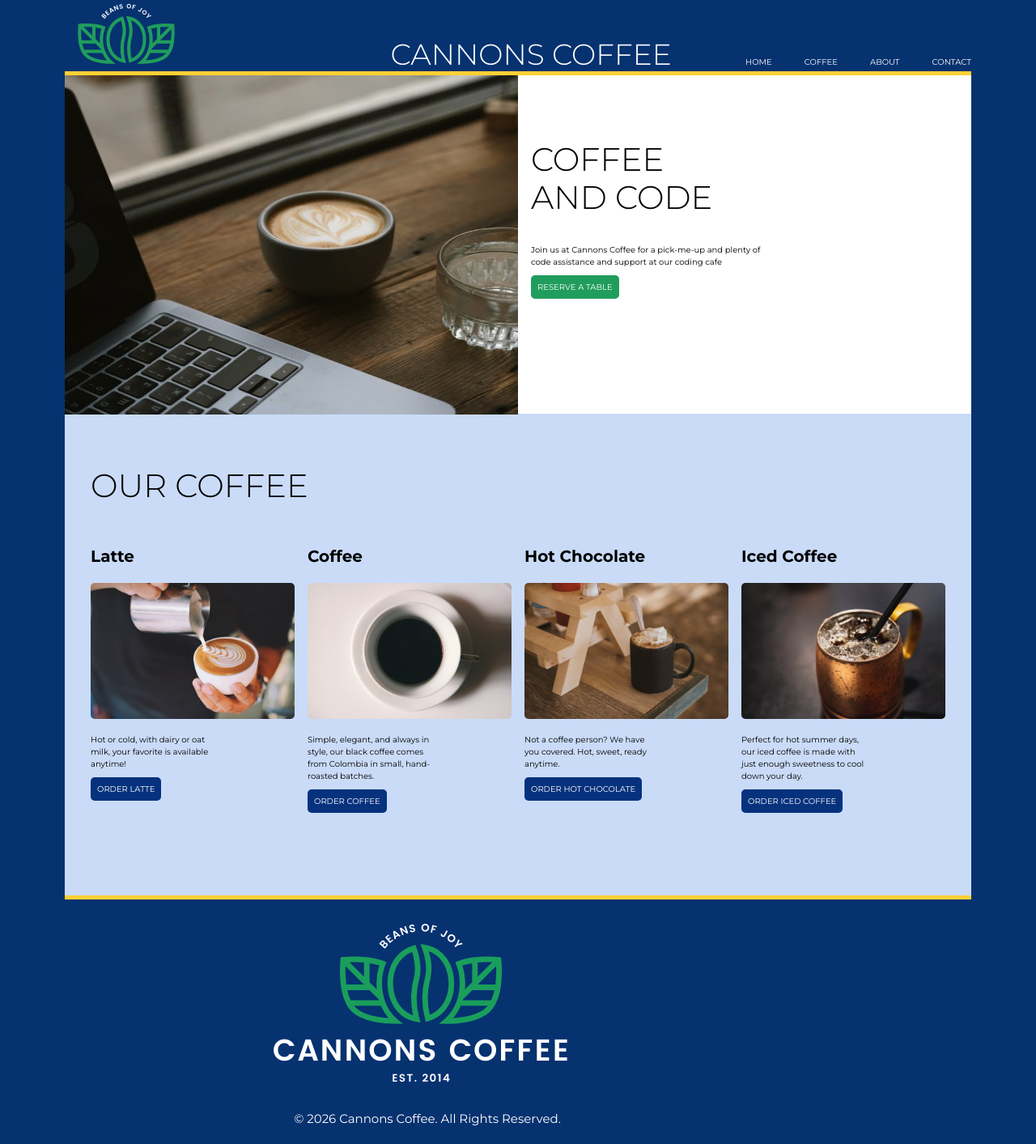
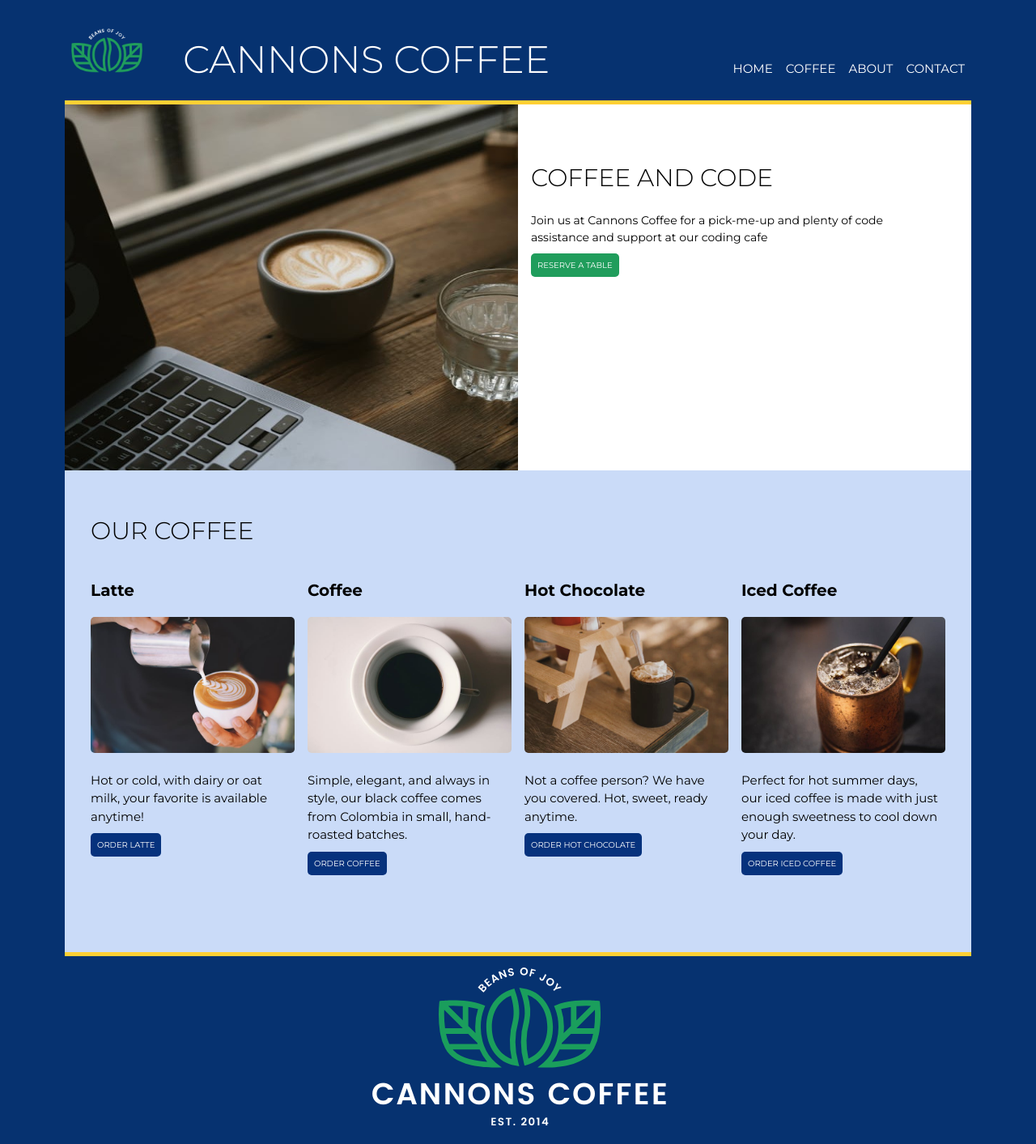
Before and after one commit to RitaPope/cannons-coffee, a plain HTML site: page index.html in a window 1280 px wide. Shown: the top 1413 px of the page at 81% size. Drawn offline with Linux system fonts and the light colour scheme.

Commit message:
“message”

```diff
--- a/css/styles.css
+++ b/css/styles.css
@@ -40,33 +40,35 @@ header {
   text-transform: uppercase;
   display: flex;
   flex-flow: row wrap;
-	gap: 0.5rem;
+  /* gap: 0.5rem; */
   margin: 0 auto;
   text-align: center;
   justify-content: center;
   padding-bottom: 1rem;
+margin-top: 1rem;
 }
 
 .logo1 {
-	width: 151px;
-	margin: 0 auto;
+  width: 100px;
+
 }
 
 nav ul {
   list-style-type: none;
   padding: 0;
-	margin: 0;
+  /* margin: 0; */
   display: flex;
   flex-flow: row wrap;
   align-items: center;
-	gap: 0.5rem;
+  gap: 3rem;
   justify-content: center;
 }
 
 nav a {
   color: var(--white);
   text-decoration: none;
-	margin-left: 2.5rem;
+  font-size: 20px;
+  /* margin-left: 2.5rem; */
 }
 
 h1 {
@@ -75,12 +77,12 @@ h1 {
   line-height: var(--height);
   font-weight: var(--weight);
   text-transform: uppercase;
-	margin: 0 auto;
+  /* margin: 0 auto; */
   text-align: center;
 }
 
 h2 {
-	font-size: 3.7rem;
+  font-size: 4.5rem;
   line-height: var(--height);
   font-weight: var(--weight);
   text-transform: uppercase;
@@ -92,7 +94,7 @@ h3 {
   font-weight: bold;
 }
 
-h4{
+h4 {
   font-size: 3.6rem;
   line-height: var(--height);
   font-weight: var(--weight);
@@ -121,13 +123,15 @@ h4{
   text-decoration: none;
 }
 
-.hero, .hero2 {
+.hero,
+.hero2 {
   background-color: var(--white);
   display: block;
   border-top: 5px solid var(--sunglow);
   padding: 3rem;
+  margin-bottom: 2rem;
 }
-.hero2{
+.hero2 {
   border-bottom: 5px solid var(--sunglow);
 }
 
@@ -149,7 +153,8 @@ p {
 .main {
   background-color: var(--lightblue);
   border-bottom: 5px solid var(--sunglow);
-	margin-top: -3.1rem;
+  margin-top: -3rem;
+  padding: 2rem;
 }
 
 /* ---------- Coffee cards ---------- */
@@ -180,7 +185,7 @@ align-items: center;
   /* display: flex;
 	flex-flow: wrap;
 	justify-content: center; */
-	margin-left: .5rem;
+  margin-left: 0.5rem;
 }
 
 .footer {
@@ -199,46 +204,53 @@ align-items: center;
     width: calc((100% - 2rem) / 2);
   }
   header {
-		margin-top: 2rem;
+    margin-top: 0rem;
     display: flex;
     flex-flow: wrap;
-        padding: 0 0 0 1rem;
+	justify-content: space-around;
+	align-items: center;
+    padding: .5rem;
+
   }
   h1 {
-		margin-top: 2rem;
-		margin-right: 1.8rem;
+	font-size: 52px;
+align-items: center;
+    margin-bottom: .5rem;
+    /* margin-right: 1.8rem; */
   }
-    h4{
+  h4 {
     font-size: 40px;
   }
   .logo1 {
-		width: 125px;
+    width: 100%;
   }
-    nav a{
-        font-size: 16px;
+  nav a {
+    font-size: 15px;
+justify-content: space-around;
   }
   nav ul {
     padding-bottom: 1rem;
+	justify-content: center;
   }
-	.hero, .hero2 {
+  .hero,
+  .hero2 {
     display: flex;
     padding: 0;
     margin-top: -1rem;
   }
   .photo {
     width: 50%;
-		height: 371px;
+    height: 405px;
   }
   .photo1 {
     width: 50%;
     padding: 2rem 0;
-
   }
   .hero-card {
     padding: 1rem;
     height: 420px;
   }
-    .hero-card2{
+  .hero-card2 {
     height: 350px;
     padding: 2rem;
     margin-top: -3.1em;
@@ -264,43 +276,69 @@ align-items: center;
     margin: -2rem 5rem;
   }
   header {
+	display: flex;
     flex-wrap: nowrap;
     align-items: baseline;
-		justify-content: space-around;
-        margin-top: 2rem;
+	justify-content: space-between;
+    margin-top: 2.5rem;
+
+  }
+.logo{
+	width: 5.5rem;
 }
   h1 {
-		font-size: 36px;
-        margin-right: 2.7rem;
+	/* display: flex; */
+    font-size: 47px;
+	/* align-items: center; */
+    margin-right: 11rem;
+	/* justify-content: flex-start; */
+	align-items: center;
+
+  }
+  h2{
+font-size: 30px;
+width: 300px;
   }
 
-    h4{
-        font-size: 22px;
+  h4 {
+    font-size: 33px;
   }
-	nav ul{
-        gap: 0rem;
+.p1{
+	font-size: 14px;
+	width: 475px;
+}
+  .p2{
+	font-size: 15px;
+	width: 425px;
+  }
+  .p3{
+	font-size: 15px;
+	/* width: 800px; */
+  }
+  nav ul {
+    gap: 1rem;
+  }
 
-    }
   nav a {
-		font-size: 10px;
-
+    font-size: 15px;
 
   }
   .photo {
-		height: 419px;
+    height: 452px;
     width: 50%;
   }
   .photo1 {
     width: 50%;
     padding: 0;
   }
-    .hero-card2{
+  .hero-card2 {
     padding: -5rem;
     margin-top: 2rem;
-height: 250px;
+    height: 350px;
   }
   .hero-card {
     margin-top: 2rem;
+	width: 1200px;
   }
   p,
   .hero-card {
@@ -324,17 +362,12 @@ height: 250px;
     width: calc((100% - 3rem) / 4); /* 4 cards, 3 gaps of 1rem */
   }
   .card p {
-		width: 160px;
+    width: 245px;
   }
   footer {
-		display: inline-block;
-        margin-top: 1rem;
-	}
-	.logo2 {
-		margin-left: 15rem;
-	}
-	.footer {
-		margin-left: 15rem;
+    display: flex;
+    flex-direction: column;
+    align-items: center;
   }
 
 }
--- a/index.html
+++ b/index.html
@@ -1,22 +1,38 @@
-<!DOCTYPE html>
+<!doctype html>
 <html lang="en">
   <head>
-    <meta charset="UTF-8">
-    <meta name="viewport" content="width=device-width, initial-scale=1.0">
+    <meta charset="UTF-8" />
+    <meta name="viewport" content="width=device-width, initial-scale=1.0" />
     <title>Cannon's Coffee</title>
-    <link rel="stylesheet" href="css/styles.css">
+    <link rel="stylesheet" href="css/styles.css" />
   </head>
   <body>
     <div class="wrapper">
       <header>
-        <img class="logo" src="images/cc-logo.webp" alt="Cannons Coffee Logo, Beans of Joy">
+        <img
+          class="logo"
+          src="images/cc-logo.webp"
+          alt="Cannons Coffee Logo, Beans of Joy"
+        />
         <h1>CANNONS COFFEE</h1>
         <nav>
           <ul>
-					<li><a href="index.html">Home</a></li> <!-- (link to index.html) - Hint: the value of your href will be the file path of index.html -->
-					<li><a href="latte.html">Coffee</a></li> <!-- (link to latte.html) - Hint: the value of your href will be the file path of latte.html -->
-					<li><a href="https://joe.coffee/locations/ga/brookhaven/the-coffee-house-brookhaven-4cfa2951-f80b-4b94-889d-603ba0914e39/" target="_blank">About</a></li> <!-- (link to your favorite coffee house’s website, open in new tab) -->
-					<li><a href="mailto:epope1979@gmail.com" target="_blank">Contact</a></li> <!-- (when clicked, opens an email to your professional email address. You may need to look this up!) -->
+            <li><a href="index.html">Home</a></li>
+            <!-- (link to index.html) - Hint: the value of your href will be the file path of index.html -->
+            <li><a href="latte.html">Coffee</a></li>
+            <!-- (link to latte.html) - Hint: the value of your href will be the file path of latte.html -->
+            <li>
+              <a
+                href="https://joe.coffee/locations/ga/brookhaven/the-coffee-house-brookhaven-4cfa2951-f80b-4b94-889d-603ba0914e39/"
+                target="_blank"
+                >About</a
+              >
+            </li>
+            <!-- (link to your favorite coffee house’s website, open in new tab) -->
+            <li>
+              <a href="mailto:epope1979@gmail.com" target="_blank">Contact</a>
+            </li>
+            <!-- (when clicked, opens an email to your professional email address. You may need to look this up!) -->
             <!-- Logo image: logo-nav.png
 Alt text: Cannons Coffee Logo, Beans of Joy -->
           </ul>
@@ -24,11 +40,26 @@ Alt text: Cannons Coffee Logo, Beans of Joy -->
       </header>
       <main>
         <div class="hero">
-			<img class="photo" src="images/coffee-computer.jpg" alt="Laptop with a cup of coffee and a glass of water" />
+          <img
+            class="photo"
+            src="images/coffee-computer.jpg"
+            alt="Laptop with a cup of coffee and a glass of water"
+          />
           <div class="hero-card">
             <h2>Coffee and Code</h2>
-				<p>Join us at Cannons Coffee for a pick-me-up and plenty of code assistance and support at our coding cafe</p>
-				<p><a href="https://www.opentable.com" target="_blank" class="reserve">Reserve a table</a></p> <!--(have the link go to any website of your choice)-->
+            <p class="p1">
+              Join us at Cannons Coffee for a pick-me-up and plenty of code
+              assistance and support at our coding cafe
+            </p>
+            <p>
+              <a
+                href="https://www.opentable.com"
+                target="_blank"
+                class="reserve"
+                >Reserve a table</a
+              >
+            </p>
+            <!--(have the link go to any website of your choice)-->
           </div>
         </div>
         <div class="main">
@@ -36,33 +67,85 @@ Alt text: Cannons Coffee Logo, Beans of Joy -->
           <div class="coffee-cards">
             <div class="card">
               <h3>Latte</h3>
-						<img class="latte" src="images/latte.jpg" alt="Latte in a cup">
-						<p>Hot or cold, with dairy or oat milk, your favorite is available anytime!</p>
-						<p><a href="https://en.wikipedia.org/wiki/Latte" target="_blank" class="order">Order Latte</a></p>
+              <img class="latte" src="images/latte.jpg" alt="Latte in a cup" />
+              <p class="p3">
+                Hot or cold, with dairy or oat milk, your favorite is available
+                anytime!
+              </p>
+              <p>
+                <a
+                  href="https://en.wikipedia.org/wiki/Latte"
+                  target="_blank"
+                  class="order"
+                  >Order Latte</a
+                >
+              </p>
               <!--(have the link go to any website of your choice) -->
               <!-- Image: latte.jpg  Alt text: Latte in a cup -->
             </div>
             <div class="card">
               <h3>Coffee</h3>
-						<img class="coffee" src="images/coffee.jpg" alt="Coffee in a cup">
-						<p>Simple, elegant, and always in style, our black coffee comes from Colombia in small, hand-roasted batches.</p>
-						<p><a href="https://en.wikipedia.org/wiki/Coffee" target="_blank" class="order">Order Coffee</a></p>
+              <img
+                class="coffee"
+                src="images/coffee.jpg"
+                alt="Coffee in a cup"
+              />
+              <p class="p3">
+                Simple, elegant, and always in style, our black coffee comes
+                from Colombia in small, hand-roasted batches.
+              </p>
+              <p>
+                <a
+                  href="https://en.wikipedia.org/wiki/Coffee"
+                  target="_blank"
+                  class="order"
+                  >Order Coffee</a
+                >
+              </p>
               <!-- 				(have the link go to any website of your choice) -->
               <!-- Image: coffee.jpg  Alt text: Coffee in a cup -->
             </div>
             <div class="card">
               <h3>Hot Chocolate</h3>
-						<img class="hot-choc" src="images/hotchoc.jpg" alt="Hot Chocolate in a cup with whipped cream">
-						<p>Not a coffee person? We have you covered. Hot, sweet, ready anytime.</p>
-						<p><a href="https://en.wikipedia.org/wiki/Hot_chocolate" target="_blank" class="order">Order Hot Chocolate</a></p>
+              <img
+                class="hot-choc"
+                src="images/hotchoc.jpg"
+                alt="Hot Chocolate in a cup with whipped cream"
+              />
+              <p class="p3">
+                Not a coffee person? We have you covered. Hot, sweet, ready
+                anytime.
+              </p>
+              <p>
+                <a
+                  href="https://en.wikipedia.org/wiki/Hot_chocolate"
+                  target="_blank"
+                  class="order"
+                  >Order Hot Chocolate</a
+                >
+              </p>
               <!-- 					(have the link go to any website of your choice) -->
               <!-- Image: hotchoc.jpg  Alt text: Hot Chocolate in a cup with whipped cream -->
             </div>
             <div class="card">
-						<h3>Iced Coffee </h3>
-						<img class="iced-coffee" src="images/iced.jpg" alt="Iced coffee in a mug with a straw">
-						<p>Perfect for hot summer days, our iced coffee is made with just enough sweetness to cool down your day.</p>
-						<p><a href="https://en.wikipedia.org/wiki/Iced_coffee" target="_blank" class="order">Order Iced Coffee</a></p>
+              <h3>Iced Coffee</h3>
+              <img
+                class="iced-coffee"
+                src="images/iced.jpg"
+                alt="Iced coffee in a mug with a straw"
+              />
+              <p class="p3">
+                Perfect for hot summer days, our iced coffee is made with just
+                enough sweetness to cool down your day.
+              </p>
+              <p>
+                <a
+                  href="https://en.wikipedia.org/wiki/Iced_coffee"
+                  target="_blank"
+                  class="order"
+                  >Order Iced Coffee</a
+                >
+              </p>
               <!-- 		(have the link go to any website of your choice)
 				Image: iced.jpg
 				Alt text: Iced coffee in a mug with a straw -->
@@ -72,7 +155,11 @@ Alt text: Cannons Coffee Logo, Beans of Joy -->
       </main>
 
       <footer>
-    <img class="logo2" src="images/logo-footer.png" alt="Cannons Coffee, Beans of Joy! Est. 2014" />
+        <img
+          class="logo2"
+          src="images/logo-footer.png"
+          alt="Cannons Coffee, Beans of Joy! Est. 2014"
+        />
         <p class="footer">&copy 2026 Cannons Coffee. All Rights Reserved.</p>
         <!-- Image: logo-footer.png   Alt text: Cannons Coffee, Beans of Joy! Est. 2014 -->
       </footer>
```
Also changed, not shown: latte.html (+40 -13 lines). Lines whose indentation alone changed are shown as unchanged.
